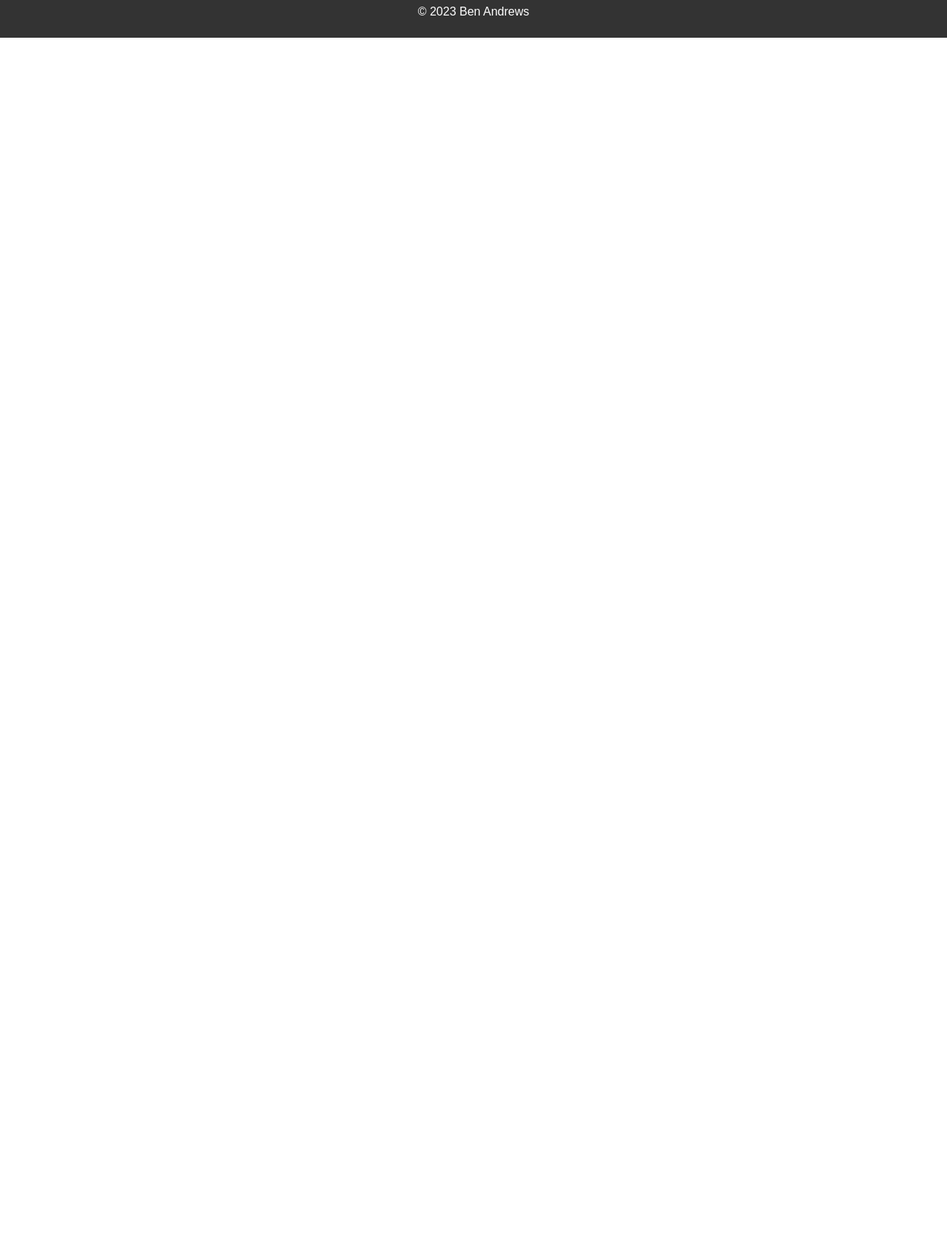
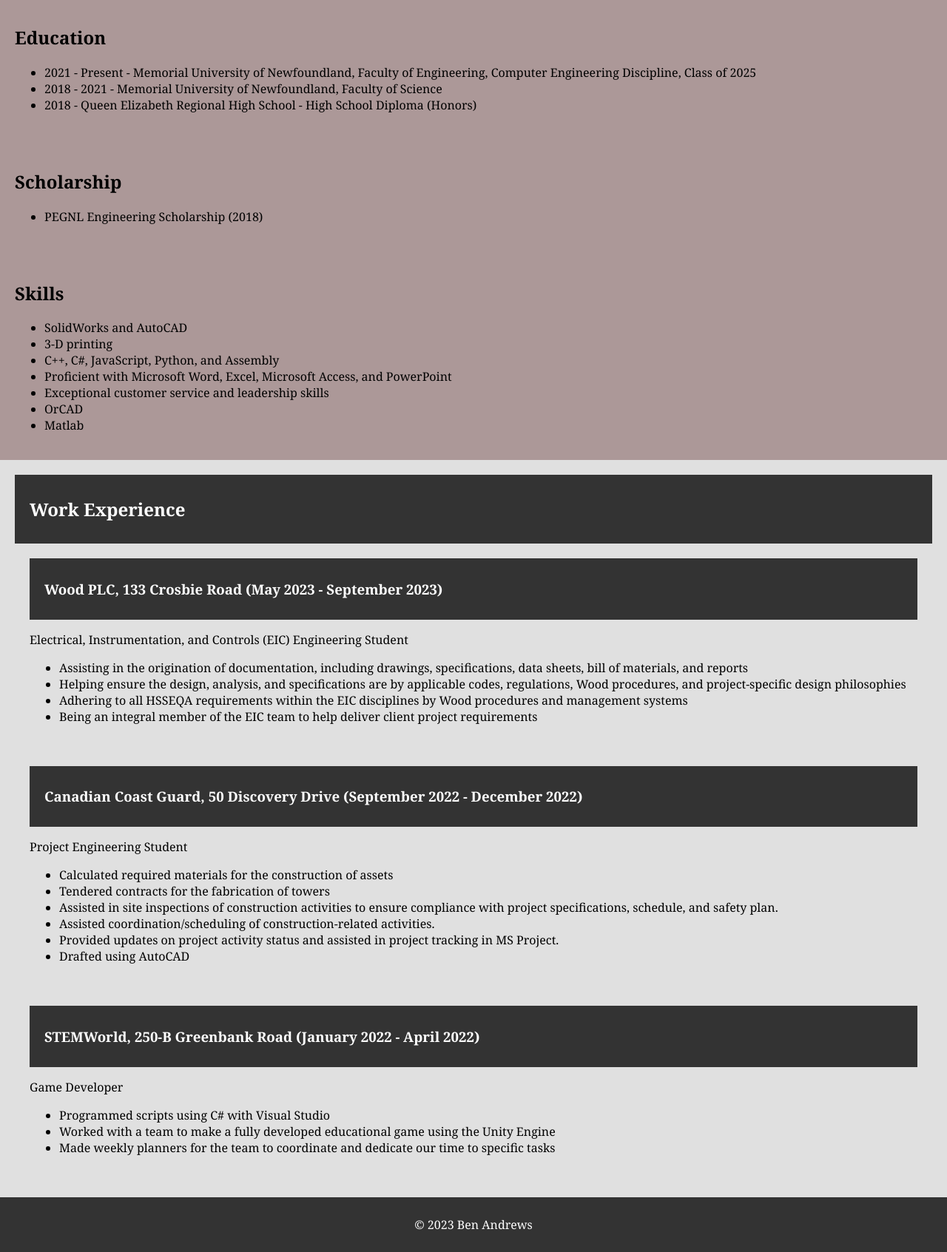
Before and after one commit to BenAndrews2/Portfolio, a plain HTML site: page resume.html in a window 1280 px wide. Shown: the part 119-1812 px from the top of the page at 74% size. Before the commit the page ends 800 px from the top, so only its background shows below. Drawn offline with Linux system fonts and the light colour scheme.

Commit message:
Updated the website
Added pictures, and resume

```diff
--- a/resume.html
+++ b/resume.html
@@ -5,8 +5,11 @@
     <meta name="viewport" content="width=device-width, initial-scale=1.0">
     <title>Portfolio</title>
     <link rel="stylesheet" href="style.css">
+
 </head>
 <body>
+  <header>
+    <section class="backimage" id="Resume"></section></header>
     <header>
       <h1>Resumé</h1>
       <nav>
@@ -16,6 +19,80 @@
         </ul>
       </nav>
     </header>
+
+  <section id="education">
+    <h2>Education</h2>
+      <ul>
+          <li>2021 - Present - Memorial University of Newfoundland, Faculty of Engineering, Computer Engineering Discipline, Class of 2025</li>
+          <li>2018 - 2021 - Memorial University of Newfoundland, Faculty of Science</li>
+          <li>2018 - Queen Elizabeth Regional High School - High School Diploma (Honors)</li>
+      </ul>
+  </section>
+  <section id="scholarships">
+    <h2>Scholarship</h2>
+    <ul>
+        <li>PEGNL Engineering Scholarship (2018)</li>
+    </ul>
+  </section>
+  <section id="skills">
+     <h2>Skills</h2>
+      <ul>
+          <li>SolidWorks and AutoCAD</li>
+          <li>3-D printing</li>
+          <li>C++, C#, JavaScript, Python, and Assembly</li>
+          <li>Proficient with Microsoft Word, Excel, Microsoft Access, and PowerPoint</li>
+          <li>Exceptional customer service and leadership skills</li>
+          <li>OrCAD</li>
+          <li>Matlab</li>
+      </ul>
+  </section>
+
+  <section id="work-experience">
+      <header>
+          <h2>Work Experience</h2>
+      </header>
+      <section>
+          <header>
+              <h3>Wood PLC, 133 Crosbie Road (May 2023 - September 2023)</h3>
+          </header>
+          <p>Electrical, Instrumentation, and Controls (EIC) Engineering Student</p>
+          <ul>
+              <li>Assisting in the origination of documentation, including drawings, specifications, data sheets, bill of materials, and reports</li>
+              <li>Helping ensure the design, analysis, and specifications are by applicable codes, regulations, Wood procedures, and project-specific design philosophies</li>
+              <li>Adhering to all HSSEQA requirements within the EIC disciplines by Wood procedures and management systems</li>
+              <li>Being an integral member of the EIC team to help deliver client project requirements</li>
+          </ul>
+      </section>
+      <section>
+          <header>
+              <h3>Canadian Coast Guard, 50 Discovery Drive (September 2022 - December 2022)</h3>
+          </header>
+          <p>Project Engineering Student</p>
+          <ul>
+              <li>Calculated required materials for the construction of assets</li>
+              <li>Tendered contracts for the fabrication of towers</li>
+              <li>Assisted in site inspections of construction activities to ensure compliance with project specifications, schedule, and safety plan.</li>
+              <li>Assisted coordination/scheduling of construction-related activities.</li>
+              <li>Provided updates on project activity status and assisted in project tracking in MS Project.</li>
+              <li>Drafted using AutoCAD</li>
+          </ul>
+      </section>
+      <section>
+          <header>
+              <h3>STEMWorld, 250-B Greenbank Road (January 2022 - April 2022)</h3>
+          </header>
+          <p>Game Developer</p>
+          <ul>
+              <li>Programmed scripts using C# with Visual Studio</li>
+              <li>Worked with a team to make a fully developed educational game using the Unity Engine</li>
+              <li>Made weekly planners for the team to coordinate and dedicate our time to specific tasks</li>
+          </ul>
+      </section>
+  </section>
+
+</body>
+
+</html>
     <footer>
       <p>&copy; 2023 Ben Andrews</p>
     </footer>
--- a/style.css
+++ b/style.css
@@ -1,7 +1,19 @@
 body {
-    font-family: Arial, sans-serif;
+  font-family: Georgia, sans-serif;
   margin: 0;
   padding: 0;
+  display: flex;
+  flex-direction: column;
+  min-height: 100vh;
+  background-color: #e0e0e0;
+}
+
+footer {
+  margin-top: auto;
+  text-align: center;
+  padding: 10px;
+  background-color: #333;
+  color: white;
 }
 
 header {
@@ -12,15 +24,35 @@ body {
   justify-content: space-between;
   align-items: center;
 }
-  header backimage {
-    background : url("Images/backgroundmountain.jpg");
-    width: auto; /* Adjust the width as needed */
-    height: 100vh; /* Maintain aspect ratio */
-    display: block; /* Ensure the image is on its own line */
-    margin-left: 0px; /* Adjust margins for positioning */
-    margin-bottom: 0px;
+
+.header-content {
+  display: flex;
+  flex-direction: column;
+}
+
+header h1 {
+  font-size: 1.5em;
+  margin: 0;
 
 }
+
+header p {
+  font-size: 1em;
+  margin: 0;
+}
+
+header s {
+  font-size: 1.45em;
+  margin: 0;
+}
+header backimage {
+  width: auto;
+  height: 100vh;
+  display: block;
+  margin-left: 0px;
+  margin-bottom: 0px;
+}
+
 nav ul {
   list-style: none;
   padding: 0;
@@ -42,15 +74,29 @@ body {
 }
 
 section#about {
-    background-color: #f9f9f9;
+  background-color: #e0e0e0;
 }
 
 section#projects {
   background-color: #e0e0e0;
 }
 
+section#education {
+  background-color: #ac9898;
+}
+
+section#skills {
+  background-color: #ac9898;
+}
+section#scholarships {
+  background-color: #ac9898;
+}
+section#work-experience {
+  background-color: #e0e0e0;
+}
+
 section#contact {
-    background-color: #f0f0f0;
+  background-color: #ac9898;
 }
 
 footer {
```
Also changed, not shown: index.html (+11 -7 lines), projects.html (+30 -24 lines), assets/E-Commerce_Screenshot_1.PNG (added), assets/E-Commerce_Screenshot_2.PNG (added), assets/Teleportal_Screenshot1.png (added), assets/Teleportal_Screenshot2.png (added), assets/Teleportal_Screenshot_3.png (added), 2 other files. Lines whose indentation alone changed are shown as unchanged.
